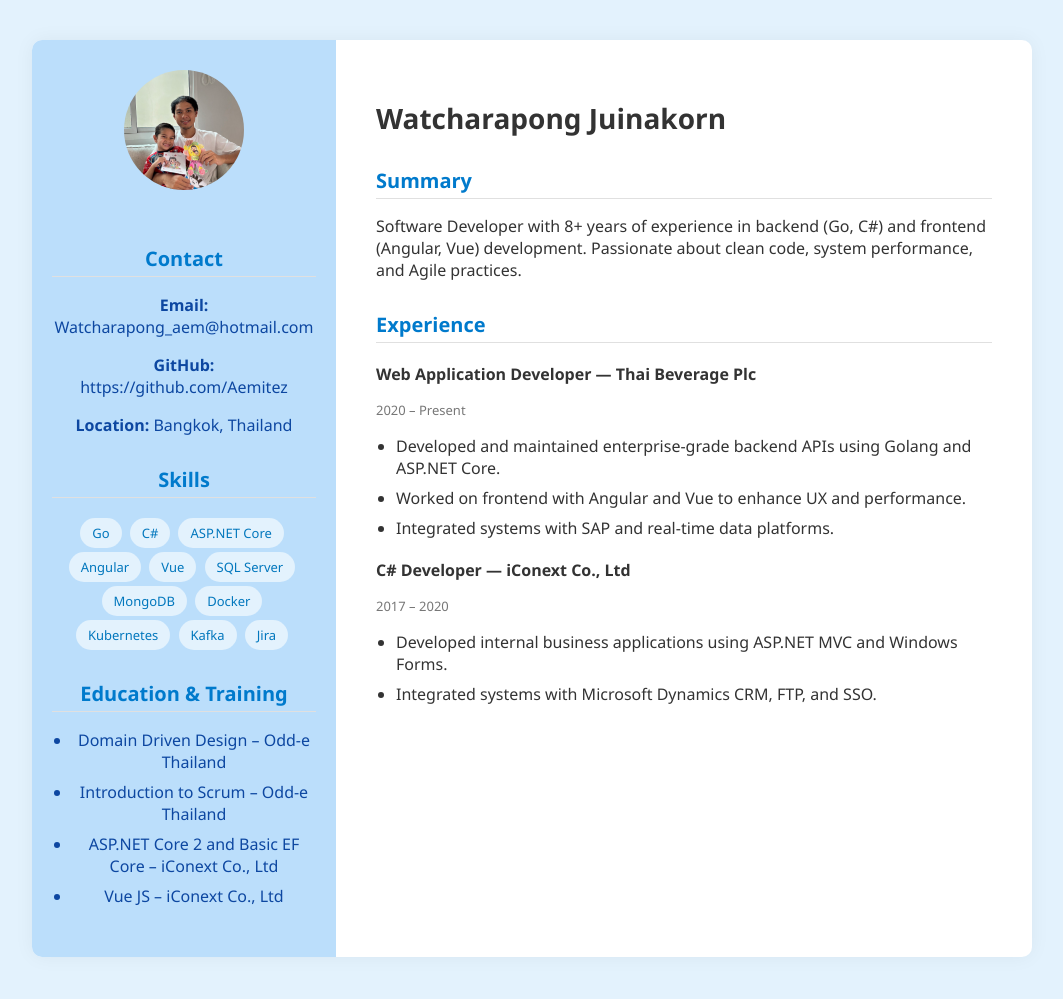
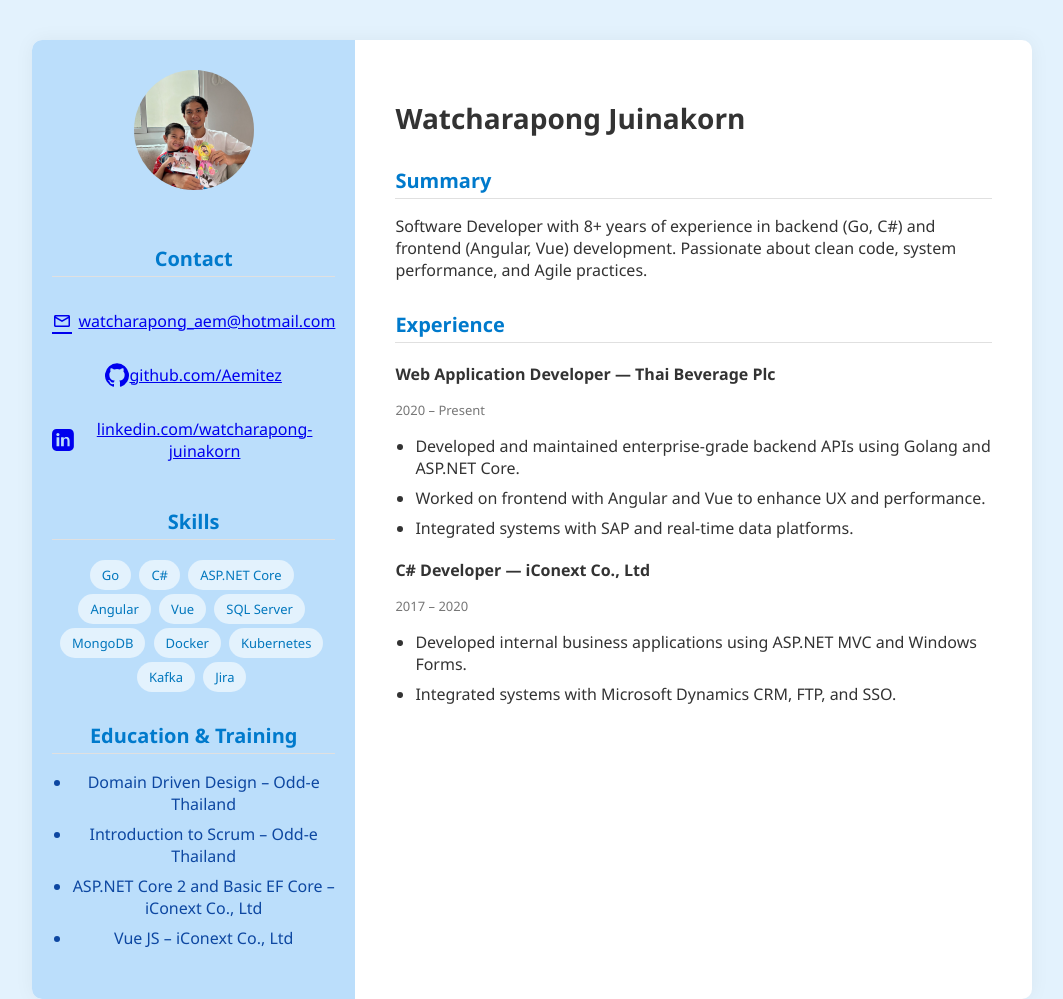
Before and after one commit to Aemitez/myresume, a plain HTML site: page index.html in a window 1280 px wide. Shown: the whole page, without its empty margins (108-1171 px from the left). Drawn offline with nearby package versions, Linux system fonts and the light colour scheme.

Commit message:
feat: update contact.

```diff
--- a/index.html
+++ b/index.html
@@ -2,6 +2,7 @@
 <html lang="en">
 <head>
   <meta charset="UTF-8" />
+  <link href="https://fonts.googleapis.com/css2?family=Material+Symbols+Outlined" rel="stylesheet">
   <meta name="viewport" content="width=device-width, initial-scale=1.0"/>
   <title>Watcharapong - Resume</title>
   <style>
@@ -85,9 +86,44 @@
       <img src="assets/profile.jpg" alt="Profile Photo">
       <div class="summary">
         <h2>Contact</h2>
-        <p><b>Email:</b> Watcharapong_aem@hotmail.com</p>
-        <p><b>GitHub:</b> https://github.com/Aemitez</p>
-        <p><b>Location:</b> Bangkok, Thailand</p>
+
+        <a href="mailto:watcharapong_aem@hotmail.com" aria-label="Email"
+            style="display:inline-flex;align-items:center;gap:.4rem">
+           <span class="material-symbols-outlined" style="font-size:20px">mail</span>
+             <p> watcharapong_aem@hotmail.com </p>
+        </a>
+
+        <a href="https://github.com/Aemitez/" target="_blank" aria-label="GitHub profile"
+           style="display: inline-flex; align-items: center;">
+          <svg width="24" height="24" fill="currentColor" aria-hidden="true" viewBox="0 0 24 24">
+            <path d="M12 .296a12 12 0 0 0-3.793 23.389c.6.111.82-.26.82-.577
+                     0-.285-.011-1.04-.017-2.04-3.338.725-4.042-1.615-4.042-1.615-.546-1.387-1.333-1.757-1.333-1.757-1.089-.745.083-.729.083-.729
+                     1.205.085 1.839 1.238 1.839 1.238 1.07 1.834 2.809 1.304 3.495.997.108-.775.419-1.304.762-1.603
+                     -2.665-.305-5.467-1.332-5.467-5.931 0-1.31.469-2.381 1.236-3.221-.124-.304-.536-1.531.117-3.19
+                     0 0 1.008-.323 3.301 1.23a11.51 11.51 0 0 1 3.003-.404
+                     11.51 11.51 0 0 1 3.003.404c2.291-1.554 3.297-1.23 3.297-1.23
+                     .655 1.659.243 2.886.119 3.19
+                     .77.84 1.236 1.911 1.236 3.221
+                     0 4.61-2.807 5.624-5.479 5.921
+                     .43.372.814 1.102.814 2.222
+                     0 1.606-.015 2.898-.015 3.293
+                     0 .32.216.694.825.576A12 12 0 0 0 12 .296"/>
+          </svg>
+            <p>  github.com/Aemitez </p>
+        </a>
+
+        <a href="https://www.linkedin.com/in/watcharapong-juinakorn/" target="_blank" aria-label="LinkedIn"
+           style="display:inline-flex;align-items:center;">
+          <svg xmlns="http://www.w3.org/2000/svg" width="24" height="24" fill="currentColor" viewBox="0 0 24 24" aria-hidden="true">
+            <path d="M19 0h-14C2.24 0 0 2.24 0 5v14c0 2.76 2.24 5 5 5h14
+                     c2.76 0 5-2.24 5-5V5c0-2.76-2.24-5-5-5zm-11 19H5V9h3v10zm-1.5-11.27
+                     c-.97 0-1.75-.79-1.75-1.76s.78-1.76 1.75-1.76
+                     1.75.79 1.75 1.76-.78 1.76-1.75 1.76zM20 19h-3v-5.6
+                     c0-1.34-.03-3.07-1.87-3.07-1.87 0-2.15 1.46-2.15 2.97V19h-3V9h2.88v1.37h.04
+                     c.4-.75 1.38-1.54 2.84-1.54 3.04 0 3.6 2 3.6 4.59V19z"/>
+          </svg>
+          <p> linkedin.com/watcharapong-juinakorn </p>
+        </a>
       </div>
 
       <div class="skills">
```
